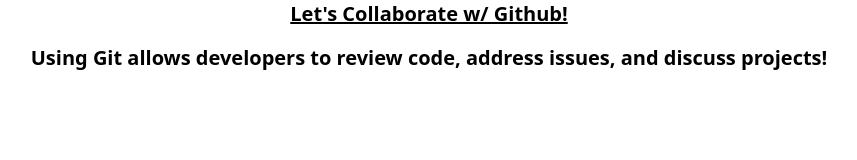
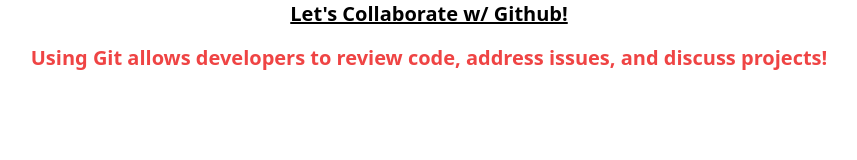
Before and after one commit to maapostol/mdia-4590-lab, a plain HTML site: page index.html in a window 1280 px wide. Shown: the whole page, without its empty margins (211-1068 px from the left). Drawn offline with nearby package versions, Linux system fonts and the light colour scheme.

Commit message:
Highlights text

```diff
--- a/index.html
+++ b/index.html
@@ -11,7 +11,7 @@
     <header class="container px-4 mx-auto">
         <div class="text-center m2">
             <h1 class="text-xl font-bold underline">Let's Collaborate w/ Github!</h1>
-            <h3 class="text-xl font-bold mt-4">Using Git allows developers to review code, address issues, and discuss projects!</h3>
+            <h3 class="text-xl font-bold mt-4 text-red-500">Using Git allows developers to review code, address issues, and discuss projects!</h3>
         </div>
     </header>
 </body>
```
